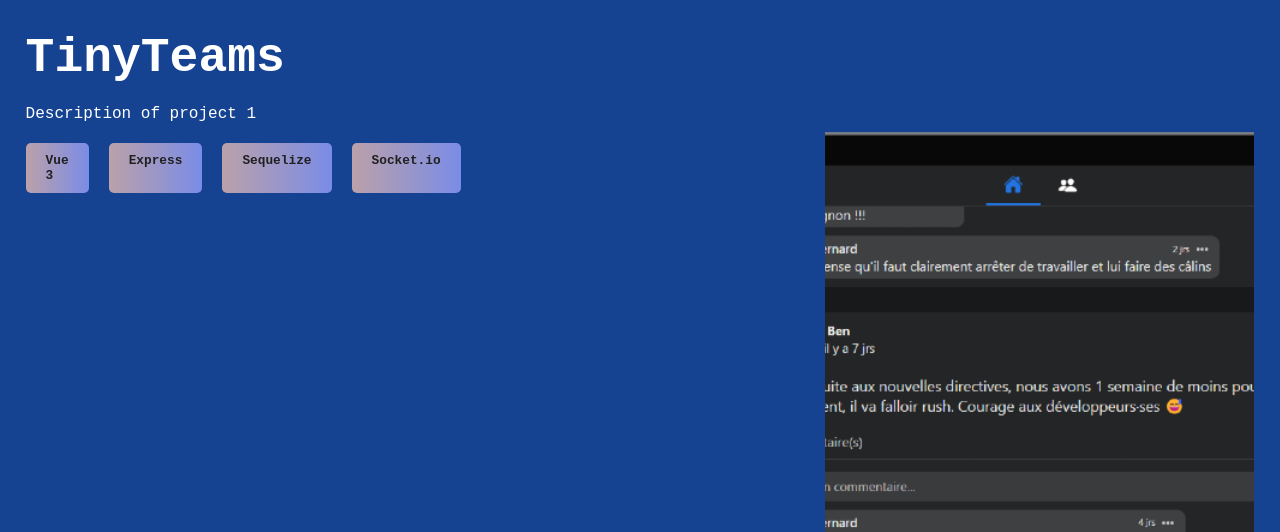
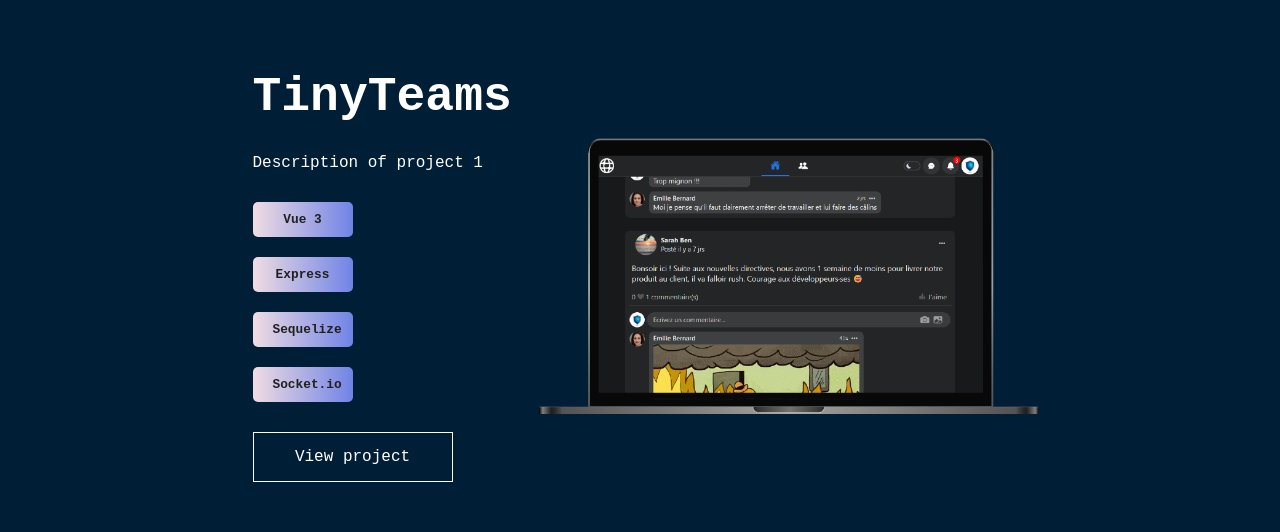
Before and after one commit to soonbtf/Portfolio, a Vue app: page / in a window 1280 px wide. Shown: the part 1260-1792 px from the top of the page. Built offline with nearby package versions, Linux system fonts and the light colour scheme.

Commit message:
project styles wip

```diff
--- a/src/App.vue
+++ b/src/App.vue
@@ -76,10 +76,4 @@ main {
   width: 100%;
   min-height: 100vh;
 }
-
-.test {
-  min-width: 100%;
-  min-height: 1000px;
-  background-color: rgb(235, 235, 235);
-}
 </style>
--- a/src/components/main/GetInTouch.vue
+++ b/src/components/main/GetInTouch.vue
@@ -1,10 +1,16 @@
 <template>
-  <button>
-    <span> {{ $t("welcome.button") }}</span>
+  <button ref="button" :class="type === 'repo' ? 'repo' : null">
+    <span> {{ text }}</span>
   </button>
 </template>
 
-<script setup lang="ts"></script>
+<script setup lang="ts">
+import { ref, onMounted } from "vue";
+const props = defineProps({
+  text: String,
+  type: String,
+});
+</script>
 
 <style scoped lang="scss">
 button {
@@ -12,9 +18,15 @@ button {
   height: 50px;
   padding: 10px 20px;
   margin-top: 20px;
+  font-size: 16px;
   background-color: transparent;
   border: 1px solid #212529;
   cursor: pointer;
+}
+
+.repo {
+  border-color: rgb(253, 253, 253);
+  color: rgb(255, 255, 255);
 }
 
 @media screen and (min-width: 768px) {
--- a/src/components/main/Project.vue
+++ b/src/components/main/Project.vue
@@ -1,28 +1,32 @@
 <template>
-  <article
+  <section
     v-for="(project, index) in projects"
     :style="{ backgroundColor: colors[index] }"
   >
+    <article>
       <div class="text">
         <h2 class="project__title">{{ project.name }}</h2>
         <p class="project__descp">{{ project.description }}</p>
         <ul class="project__techno">
           <li v-for="techno in project.technos">{{ techno }}</li>
         </ul>
+        <div class="button">
+          <GetInTouch :text="'View project'" :type="'repo'" />
         </div>
-    <div class="image">
+      </div>
       <img :src="project.img" alt="" srcset="" />
-    </div>
     </article>
+  </section>
 </template>
 
 <script setup lang="ts">
 import { computed } from "vue";
 import { data } from "@/assets/i18n";
 import { useI18n } from "vue-i18n";
+import GetInTouch from "@/components/main/GetInTouch.vue";
 
 const { t } = useI18n();
-const colors = ["#154392", "#222222"];
+const colors = ["#001F37", "#222222"];
 
 const projects = computed(() => {
   return Object.keys(data.en.projects).map((projectKey) => {
@@ -41,33 +45,45 @@ const projects = computed(() => {
 </script>
 
 <style scoped lang="scss">
+section {
+  @include jcCt;
+  width: 100%;
+  height: 650px;
+  max-height: 650px;
+  padding: 2%;
+}
 article {
+  @include fdCol-aiCt;
+  position: relative;
+  max-width: 1400px;
+  height: 100%;
+  gap: 50px;
+  padding: 0 2%;
+  & > .text {
     @include fdCol;
-  position: relative;
     width: 100%;
-  height: 700px;
-  padding: 80px 2%;
+    flex-wrap: wrap;
     color: white;
-  & > text {
-    @include fdCol;
-    flex-wrap: wrap;
-    min-width: 100%;
-  }
+    gap: 10px;
     & h2 {
       font-size: 3rem;
       margin-bottom: 20px;
     }
     & ul {
-    display: flex;
+      @include jcCt;
+      flex-wrap: wrap;
       margin-top: 20px;
       list-style-type: none;
       gap: 20px;
       li {
+        width: max-content;
+        width: 100px;
+        text-align: center;
         color: rgb(32, 32, 32);
         background: linear-gradient(
           90deg,
-        rgb(187, 161, 169) 0%,
-        rgba(122, 140, 231, 1) 100%
+          rgb(240, 220, 226) 0%,
+          rgb(112, 131, 230) 100%
         );
         padding: 10px 20px;
         border-radius: 5px;
@@ -80,28 +96,50 @@ article {
         }
       }
     }
-  & .image {
+  }
+  & > img {
     @include jcCt;
     width: 100%;
     max-width: 500px;
-    margin-top: 100px;
-    margin-left: calc(50% - 250px);
-    & > img {
-      left: calc(50% - 250px);
-      object-fit: cover;
     width: 100%;
+  }
+  .button {
+    width: 275px;
+    align-self: center;
+  }
+}
+
+@media screen and (min-width: 900px) {
+  article {
+    display: flex;
+    flex-direction: row;
+    align-items: center;
+    gap: 2%;
+    & ul {
+      @include fdCol;
+    }
+    & .text {
+      max-width: 35%;
+    }
+    & img {
+      margin: 0;
+      // height: 150%;
     }
   }
 }
 
-@media screen and (min-width: 768px) {
+@media screen and (min-width: 1300px) {
   article {
-    display: flex;
-    flex-direction: row;
-    justify-content: space-between;
-    & div {
-      max-width: 49%;
-      height: 100%;
+    gap: 200px;
+    // padding: 80px 20%;
+    & ul {
+      @include fdCol;
+    }
+
+    & img {
+      flex: 1;
+      margin: 0;
+      object-fit: contain;
     }
   }
 }
--- a/src/components/main/Welcome.vue
+++ b/src/components/main/Welcome.vue
@@ -5,7 +5,7 @@
     <p>
       {{ $t("welcome.introduction") }}
     </p>
-    <GetInTouch />
+    <GetInTouch :text="$t('welcome.button')" />
   </section>
 </template>
 
@@ -24,12 +24,6 @@ section {
     rgba(197, 194, 247, 1) 50%,
     rgba(122, 140, 231, 1) 100%
   );
-  // background: linear-gradient(
-  //   90deg,
-  //   rgb(244, 217, 247) 0%,
-  //   rgb(199, 194, 247) 50%,
-  //   rgb(122, 187, 231) 100%
-  // );
   color: #212529;
   & p {
     font-size: 1.1rem;
```
Lines whose indentation alone changed are shown as unchanged.
